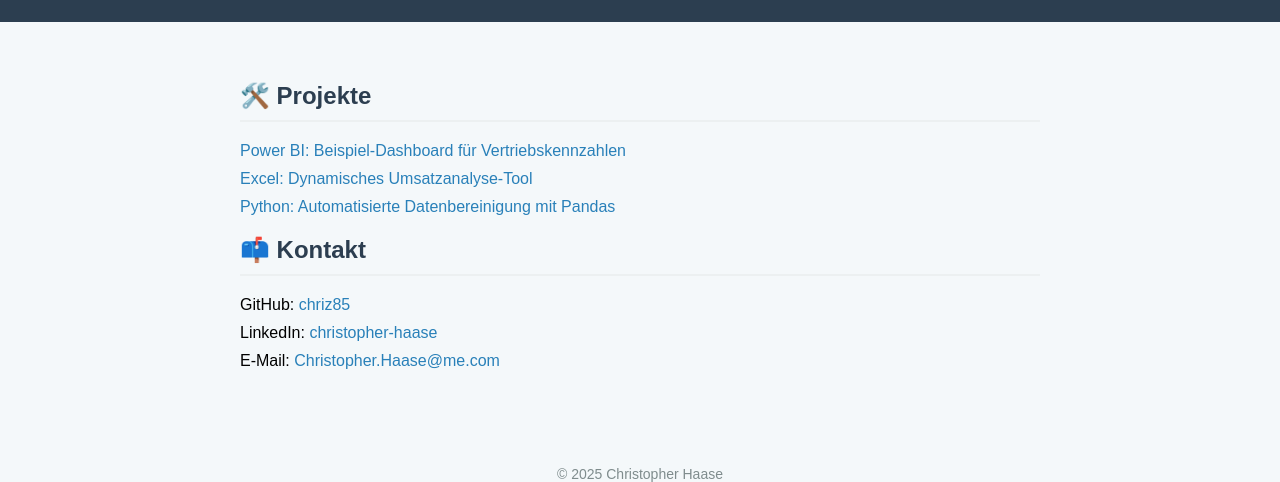
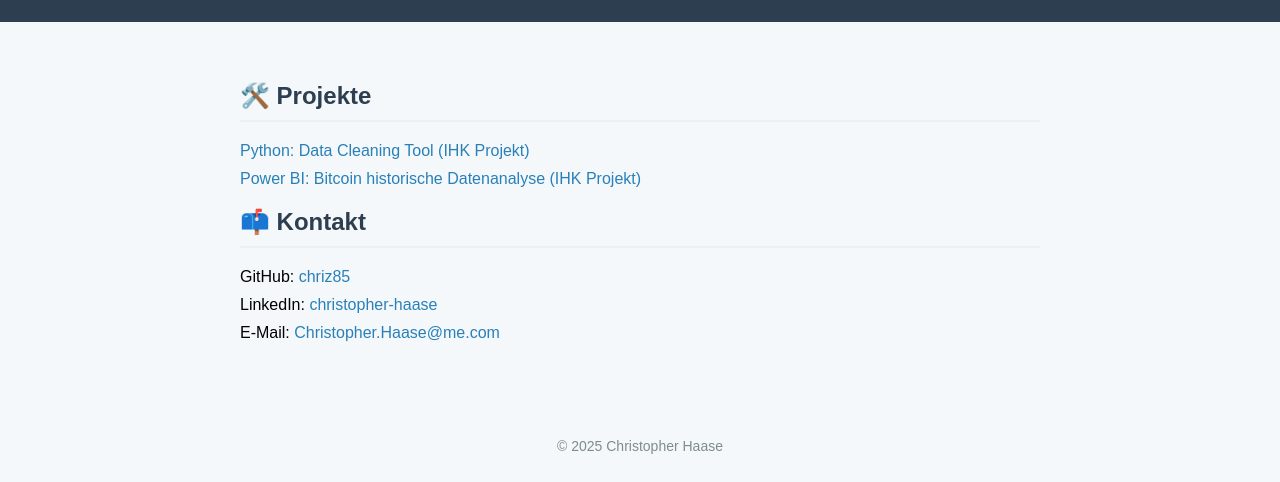
Before and after one commit to chriz85/portfolio, a plain HTML site: page index.html in a window 1280 px wide. Shown: the part 331-813 px from the top of the page. Drawn offline with Linux system fonts and the light colour scheme.

Commit message:
Projekt-Links aktualisiert

```diff
--- a/index.html
+++ b/index.html
@@ -77,9 +77,8 @@
 <main>
   <h2>🛠️ Projekte</h2>
   <ul>
-    <li><a href="#">Power BI: Beispiel-Dashboard für Vertriebskennzahlen</a></li>
-    <li><a href="#">Excel: Dynamisches Umsatzanalyse-Tool</a></li>
-    <li><a href="#">Python: Automatisierte Datenbereinigung mit Pandas</a></li>
+    <li><a href="https://github.com/chriz85/ihk-software-developer-projekt" target="_blank">Python: Data Cleaning Tool (IHK Projekt)</a></li>
+    <li><a href="https://github.com/chriz85/ihk-data-analyst-projekt" target="_blank">Power BI: Bitcoin historische Datenanalyse (IHK Projekt)</a></li>
   </ul>
 
   <h2>📫 Kontakt</h2>
```
